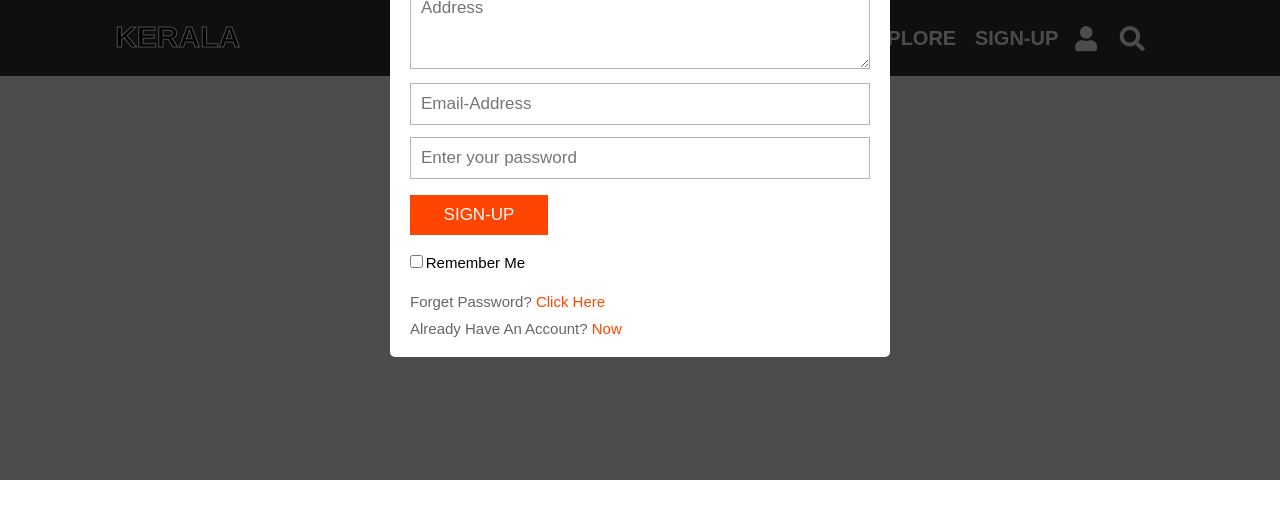
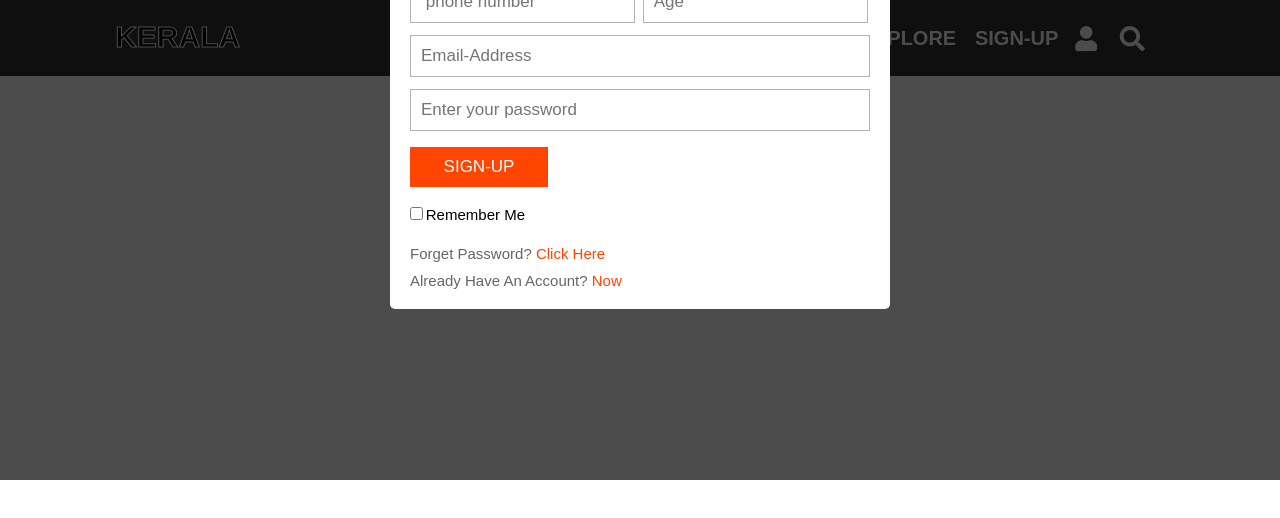
Before and after one commit to AnchuRavindran/validation-tourism, a plain HTML site: page reg.html in a window 1280 px wide. Drawn offline with nearby package versions, Linux system fonts and the light colour scheme.

Commit message:
Update reg.html

```diff
--- a/reg.html
+++ b/reg.html
@@ -60,7 +60,7 @@
             <input type="number" class="box" id="ph"  size="10" pattern="\(?([0-9]{3})\)?[-. ]?([0-9]{3})[-. ]?([0-9]{4})" placeholder=" phone number" onkeyup="return validationph();" title="Must contain numbers from 0 to 9 only and a totel of 10 digits " size="10" pattern="^\d{10}$" required style="width: 49%;">
             <input type="number" placeholder="Age" class="box" required style="width: 49% ;margin-left: 1%;  height: 15%;">
             <label for="phonenumber" id="error3" style="font-size:15px ;margin-left: 10px;"></label>
-            <textarea rows="3" cols="6" name="text" class="box" placeholder="Address" required></textarea>
+            <!-- <textarea rows="3" cols="6" name="text" class="box" placeholder="Address" required></textarea> -->
         <input type="email"  placeholder="Email-Address" id="email" class="box" onkeyup="return validation();" required>
         <label for="email" id="error1"  style=" font-size: 15px;margin-left: 0%;"></label>
 
```
